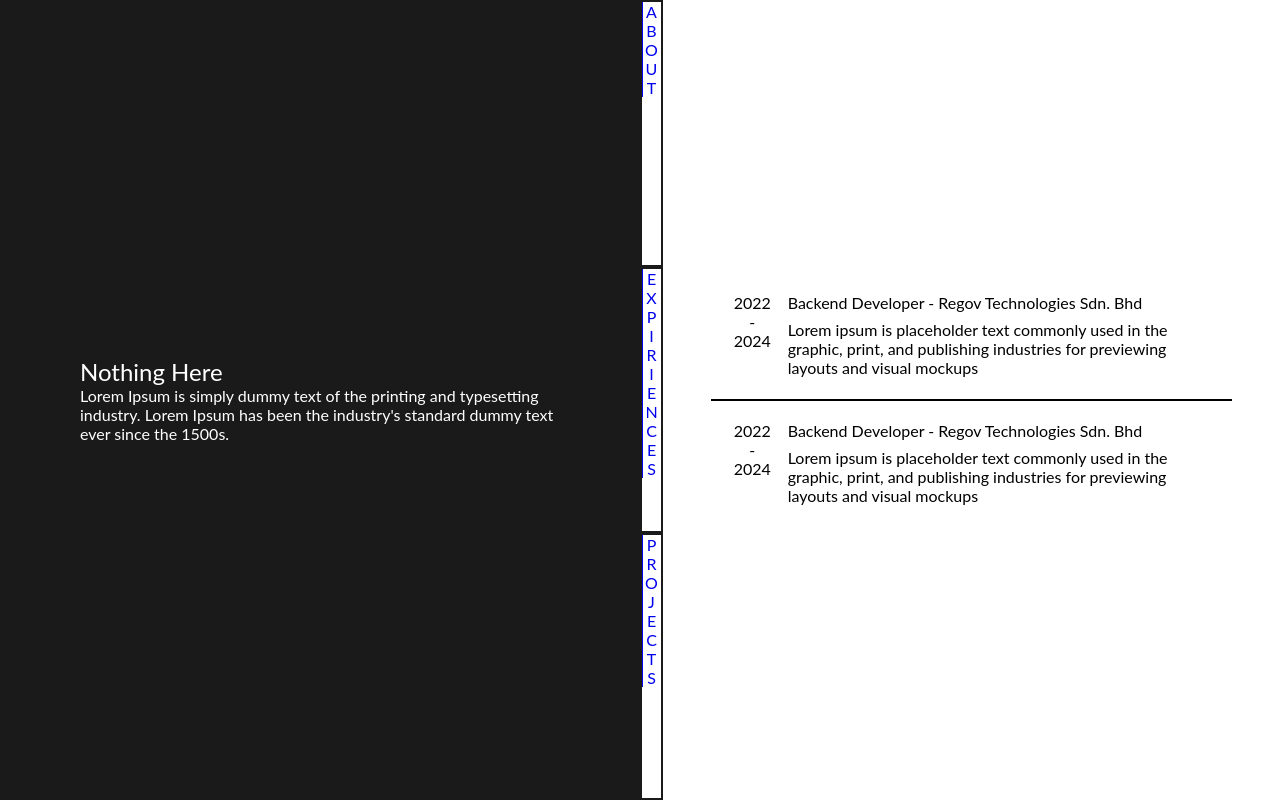
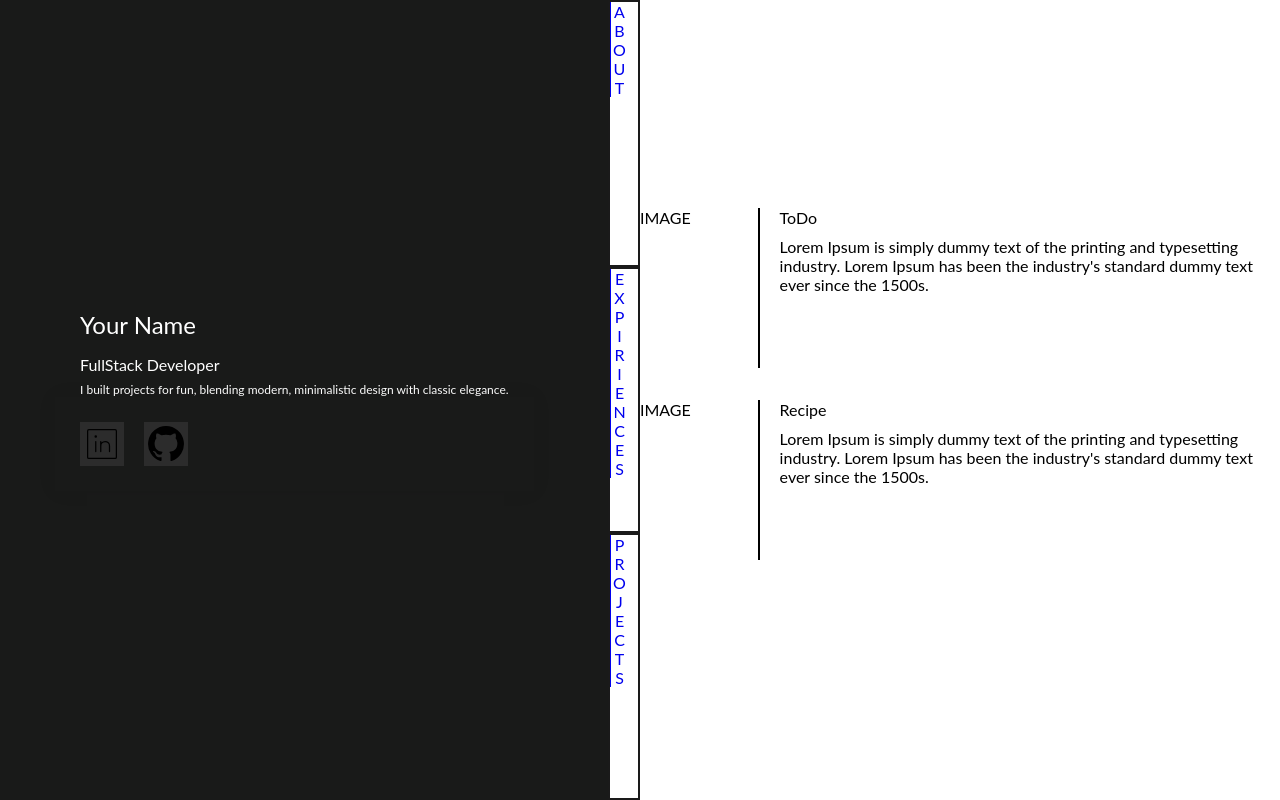
Before and after one commit to azreenzakaria/az-portfolio, a React (Create React App) app: page / in a window 1280 px wide. Built offline with nearby package versions, Linux system fonts and the light colour scheme.

Commit message:
Add project, experirence and icons

```diff
--- a/src/pages/home-page.tsx
+++ b/src/pages/home-page.tsx
@@ -1,4 +1,6 @@
-import Card from "../shared/components/card/card";
+import ExpCard from "../shared/components/card/exp-card";
+import IconCard from "../shared/components/card/icon-card";
+import ProjectCard from "../shared/components/card/project-card";
 import SideBar from "../shared/components/sidebar/sidebar";
 
 const HomePage = () => {
@@ -6,18 +8,20 @@ const HomePage = () => {
     <div className="home-page">
       <div className="box">
         <div className="profile-container">
-          <div>Nothing Here</div>
-          <div>
-            Lorem Ipsum is simply dummy text of the printing and typesetting
-            industry. Lorem Ipsum has been the industry's standard dummy text
-            ever since the 1500s.
+          <div className="name">Your Name</div>
+          <div className="position">FullStack Developer</div>
+          <div className="intro">
+            I built projects for fun, blending modern, minimalistic design with
+            classic elegance.
           </div>
+          <IconCard></IconCard>
         </div>
       </div>
       <div className="box">
         <SideBar></SideBar>
         <div className="content-container">
-          <Card></Card>
+          {/* <ExpCard></ExpCard> */}
+          <ProjectCard></ProjectCard>
         </div>
       </div>
     </div>
--- a/src/pages/styles/_home-page.scss
+++ b/src/pages/styles/_home-page.scss
@@ -22,19 +22,26 @@
   height: 100vh; /* Full viewport height (or adjust as needed) */
   flex-direction: column;
   color: white;
+
+  .name {
+    font-size: $font-size-24;
+    margin-bottom: 1rem;
+  }
+
+  .position {
+    font-size: $font-size-16;
+    margin-bottom: 0.5rem;
+  }
+
+  .intro {
+    font-size: $font-size-12;
+  }
 }
 
 .profile-container > div {
   width: 100%;
 }
-.profile-container > div:first-child {
-  font-size: $font-size-24;
-  text-align: left;
-}
 
 .content-container {
-  margin-top: auto;
-  margin-bottom: auto;
-  margin-left: 3rem;
-  margin-right: 3rem;
+  margin: auto;
 }
--- /dev/null
+++ b/src/shared/components/card/config/project-config.ts
@@ -0,0 +1,12 @@
+export const projectItems = [
+  {
+    name: "ToDo",
+    descrition:
+      "Lorem Ipsum is simply dummy text of the printing and typesetting industry. Lorem Ipsum has been the industry's standard dummy text ever since the 1500s.",
+  },
+  {
+    name: "Recipe",
+    descrition:
+      "Lorem Ipsum is simply dummy text of the printing and typesetting industry. Lorem Ipsum has been the industry's standard dummy text ever since the 1500s.",
+  },
+];
--- a/src/shared/components/card/card.tsx
+++ b/src/shared/components/card/exp-card.tsx
@@ -28,7 +28,7 @@ const CardProps = ({
   );
 };
 
-const Card = () => {
+const ExpCard = () => {
   return (
     <div>
       {experiencesItem.map((item, index) => (
@@ -44,4 +44,4 @@ const Card = () => {
   );
 };
 
-export default Card;
+export default ExpCard;
--- /dev/null
+++ b/src/shared/components/card/icon-card.tsx
@@ -0,0 +1,17 @@
+import { ReactComponent as GitLogo } from "../../../assets/icons/github-logo.svg";
+import { ReactComponent as LinkedInLogo } from "../../../assets/icons/linkedin-logo.svg";
+
+const IconCard = () => {
+  return (
+    <div className="icon-card">
+      <a href="#" className="social-container first-icon">
+        <LinkedInLogo></LinkedInLogo>
+      </a>
+      <a href="#" className="social-container second-icon">
+        <GitLogo></GitLogo>
+      </a>
+    </div>
+  );
+};
+
+export default IconCard;
--- /dev/null
+++ b/src/shared/components/card/project-card.tsx
@@ -0,0 +1,33 @@
+import { projectItems } from "./config/project-config";
+
+interface IProject {
+  name: string;
+  description: string;
+}
+
+const Props = ({ name, description }: IProject) => {
+  return (
+    <div className="project-card">
+      <div className="container">
+        <div className="img-container">IMAGE</div>
+
+        <div className="desc-container">
+          <div className="detail">{name}</div>
+          <div className="detail">{description}</div>
+        </div>
+      </div>
+    </div>
+  );
+};
+
+const ProjectCard = () => {
+  return (
+    <div>
+      {projectItems.map((item, index) => (
+        <Props key={index} name={item.name} description={item.descrition} />
+      ))}
+    </div>
+  );
+};
+
+export default ProjectCard;
--- a/src/shared/components/styles/_card.scss
+++ /dev/null
@@ -1,31 +0,0 @@
-.card {
-  border-top: 0.15rem solid black;
-}
-
-.card:first-child {
-  border-top: none;
-}
-
-.container {
-  margin-top: 1.25em;
-  margin-bottom: 1.375em;
-  margin-left: 1.375em;
-  margin-right: 2em;
-  display: flex;
-  flex-direction: row;
-}
-
-.left {
-  text-align: center;
-  flex-basis: 20%;
-}
-
-.right {
-  margin-left: 1rem;
-  margin-right: 1rem;
-  flex-grow: 1;
-}
-
-.content:first-child {
-  margin-bottom: 0.5rem;
-}
--- /dev/null
+++ b/src/shared/components/styles/_exp-card.scss
@@ -0,0 +1,31 @@
+.card {
+  border-top: 0.15rem solid black;
+
+  .container {
+    margin-top: 1.25em;
+    margin-bottom: 1.375em;
+    margin-left: 1.375em;
+    margin-right: 2em;
+    display: flex;
+    flex-direction: row;
+  }
+
+  .left {
+    text-align: center;
+    flex-basis: 20%;
+  }
+
+  .right {
+    margin-left: 1rem;
+    margin-right: 1rem;
+    flex-grow: 1;
+  }
+
+  .content:first-child {
+    margin-bottom: 0.5rem;
+  }
+}
+
+.card:first-child {
+  border-top: none;
+}
--- /dev/null
+++ b/src/shared/components/styles/_icon-card.scss
@@ -0,0 +1,31 @@
+.icon-card {
+  width: fit-content;
+  height: fit-content;
+  display: flex;
+  padding: 25px 25px;
+  gap: 20px;
+  box-shadow: 0px 0px 20px rgba(0, 0, 0, 0.055);
+
+  .social-container {
+    align-items: center;
+    justify-content: center;
+    width: 44px;
+    height: 44px;
+    background-color: rgb(44, 44, 44);
+    display: flex;
+    overflow: hidden;
+    transition-duration: 0.3s;
+  }
+
+  // LinkedIn
+  .social-container.first-icon:hover {
+    background-color: #0077b5;
+    transition-duration: 0.3s;
+  }
+
+  // GitHub
+  .social-container.second-icon:hover {
+    background-color: #f5f5f5;
+    transition-duration: 0.3s;
+  }
+}
--- /dev/null
+++ b/src/shared/components/styles/_project-card.scss
@@ -0,0 +1,26 @@
+.project-card {
+  width: 40rem;
+  margin-bottom: 2rem;
+  display: flex;
+  flex-direction: column;
+
+  .container {
+    display: flex;
+    width: 100%;
+    height: 10rem;
+  }
+
+  .img-container {
+    flex-basis: 40%;
+    border-right: 0.15rem solid black;
+  }
+
+  .desc-container {
+    flex-grow: 1;
+    padding-left: 20px;
+
+    .detail:first-child {
+      margin-bottom: 10px;
+    }
+  }
+}
--- a/src/shared/components/styles/_stylesheet.scss
+++ b/src/shared/components/styles/_stylesheet.scss
@@ -1,2 +1,4 @@
+@import "icon-card";
 @import "sidebar";
-@import "card";
+@import "exp-card";
+@import "project-card";
```
Also changed, not shown: src/assets/icons/github-logo.svg (added), src/assets/icons/linkedin-logo.svg (added).
